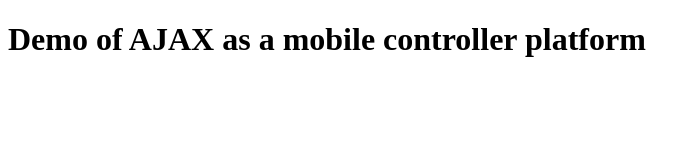
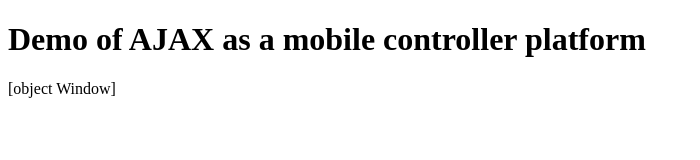
Before and after one commit to mdepero/controller, a plain HTML site: page index.html in a window 1280 px wide. Shown: the top 160 px of the page, without its empty margins (0-700 px from the left). Drawn offline with Linux system fonts and the light colour scheme; no server answers.

```diff
--- a/index.html
+++ b/index.html
@@ -18,6 +18,7 @@
 <body>
 
   <h1>Demo of AJAX as a mobile controller platform</h1>
+  <div id="consol"></div>
   <div id="test" style="background-color:blue;width:10px;height:10px;position:absolute;left:50vw;top:50vh;">
   </div>
 
--- a/javascript.js
+++ b/javascript.js
@@ -92,6 +92,8 @@ function runGame(){
 	left += Math.cos(direction)*speed;
 	top += Math.sin(direction)*speed;
 
+	document.getElementById('consol').innerHTML = top;
+
 
 	draw();
 }
```
